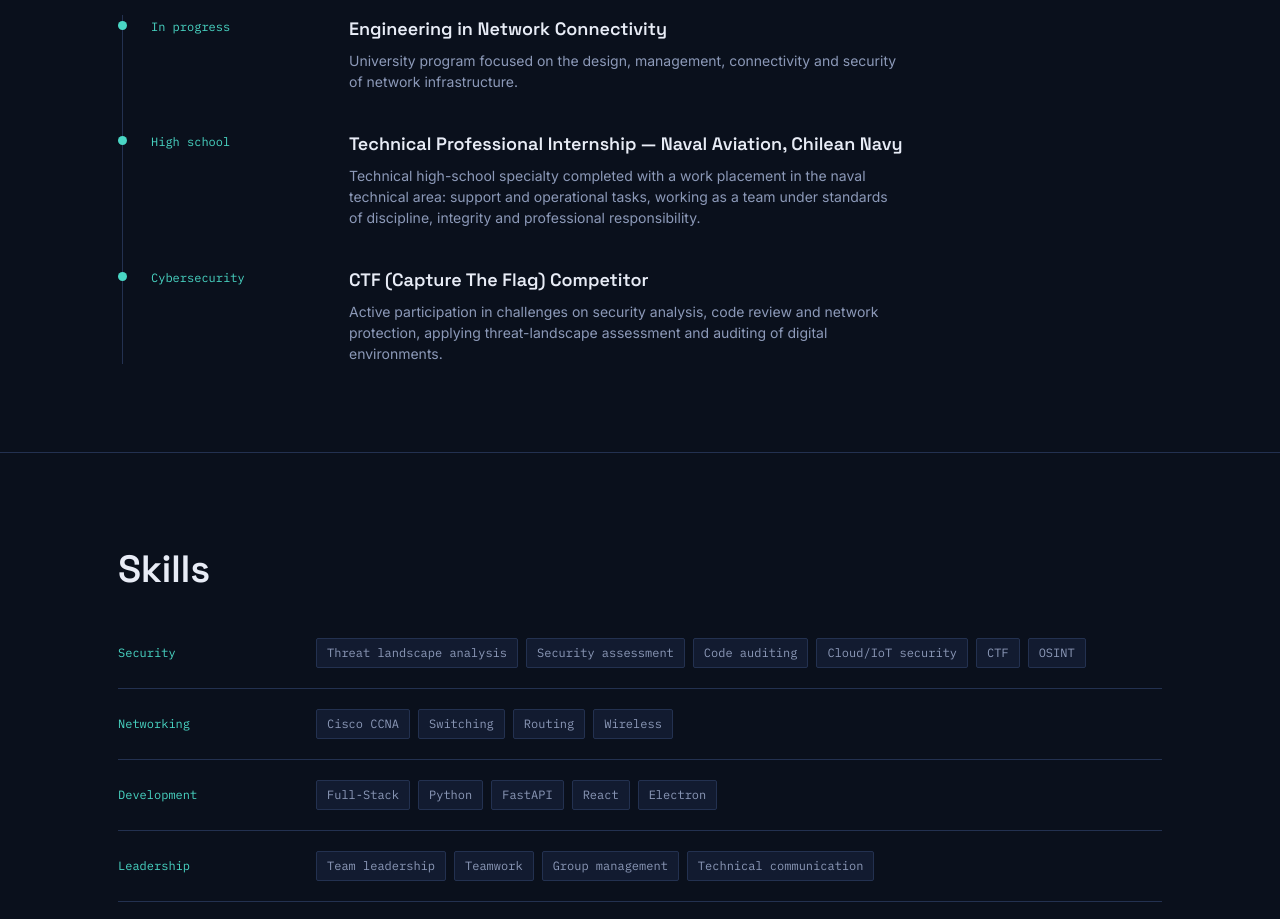
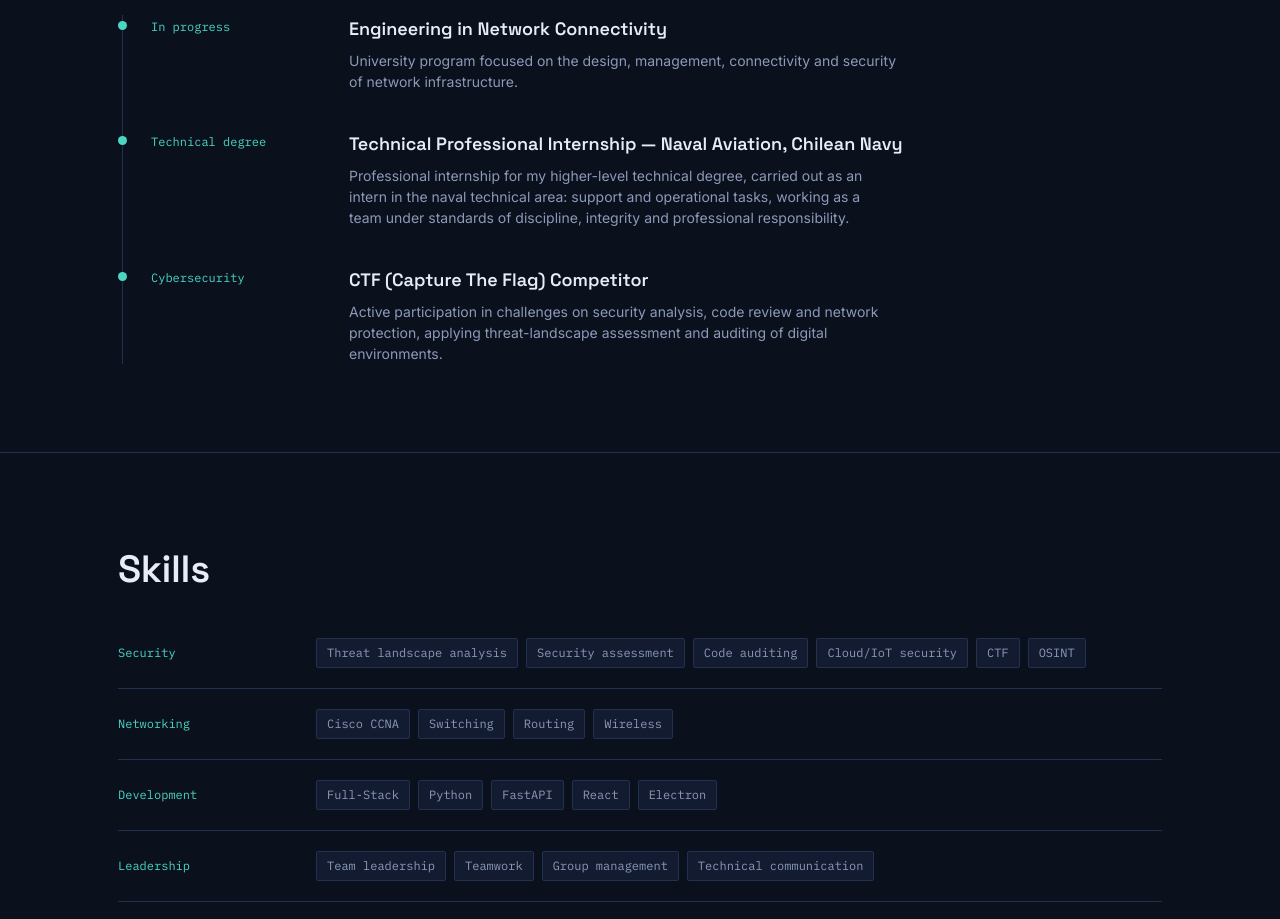
Before and after one commit to Esteban4Dev/curriculum-vitae-website, a plain HTML site: page index.html in a window 1280 px wide. Shown: the part 2900-3819 px from the top of the page. Drawn offline with Linux system fonts and the light colour scheme; no server answers.

Commit message:
Update educational qualifications in index.html

```diff
--- a/index.html
+++ b/index.html
@@ -447,10 +447,10 @@
       </div>
 
       <div class="tl-item">
-        <div class="tl-when" data-i18n="path.hs">Educación media</div>
+        <div class="tl-when" data-i18n="path.hs">Técnico superior</div>
         <div>
           <h3 data-i18n="path.navy.title">Práctica Profesional Técnica — Aviación Naval, Armada de Chile</h3>
-          <p data-i18n="path.navy.text">Especialidad técnica de educación media completada con práctica laboral en el área técnica naval: soporte y tareas operativas, con trabajo colaborativo bajo estándares de disciplina, integridad y responsabilidad profesional.</p>
+          <p data-i18n="path.navy.text">Práctica profesional de mi carrera técnica de nivel superior, realizada como practicante en el área técnica naval: soporte y tareas operativas, con trabajo colaborativo bajo estándares de disciplina, integridad y responsabilidad profesional.</p>
         </div>
       </div>
 
@@ -548,12 +548,12 @@
       'certs.ethical.tag': 'Ciberseguridad',
       'path.heading': 'Formación y experiencia',
       'path.now': 'En curso',
-      'path.hs': 'Educación media',
+      'path.hs': 'Técnico superior',
       'path.sec': 'Ciberseguridad',
       'path.uni.title': 'Ingeniería en Conectividad y Redes',
       'path.uni.text': 'Formación universitaria enfocada en diseño, gestión, conectividad y seguridad en infraestructura de redes.',
       'path.navy.title': 'Práctica Profesional Técnica — Aviación Naval, Armada de Chile',
-      'path.navy.text': 'Especialidad técnica de educación media completada con práctica laboral en el área técnica naval: soporte y tareas operativas, con trabajo colaborativo bajo estándares de disciplina, integridad y responsabilidad profesional.',
+      'path.navy.text': 'Práctica profesional de mi carrera técnica de nivel superior, realizada como practicante en el área técnica naval: soporte y tareas operativas, con trabajo colaborativo bajo estándares de disciplina, integridad y responsabilidad profesional.',
       'path.ctf.title': 'Competidor CTF (Capture The Flag)',
       'path.ctf.text': 'Participación activa en desafíos de análisis de seguridad, revisión de código y protección de redes, aplicando evaluación del panorama de amenazas y auditoría de entornos digitales.',
       'skills.heading': 'Habilidades',
@@ -606,12 +606,12 @@
       'certs.ethical.tag': 'Cybersecurity',
       'path.heading': 'Education & experience',
       'path.now': 'In progress',
-      'path.hs': 'High school',
+      'path.hs': 'Technical degree',
       'path.sec': 'Cybersecurity',
       'path.uni.title': 'Engineering in Network Connectivity',
       'path.uni.text': 'University program focused on the design, management, connectivity and security of network infrastructure.',
       'path.navy.title': 'Technical Professional Internship — Naval Aviation, Chilean Navy',
-      'path.navy.text': 'Technical high-school specialty completed with a work placement in the naval technical area: support and operational tasks, working as a team under standards of discipline, integrity and professional responsibility.',
+      'path.navy.text': 'Professional internship for my higher-level technical degree, carried out as an intern in the naval technical area: support and operational tasks, working as a team under standards of discipline, integrity and professional responsibility.',
       'path.ctf.title': 'CTF (Capture The Flag) Competitor',
       'path.ctf.text': 'Active participation in challenges on security analysis, code review and network protection, applying threat-landscape assessment and auditing of digital environments.',
       'skills.heading': 'Skills',
```
